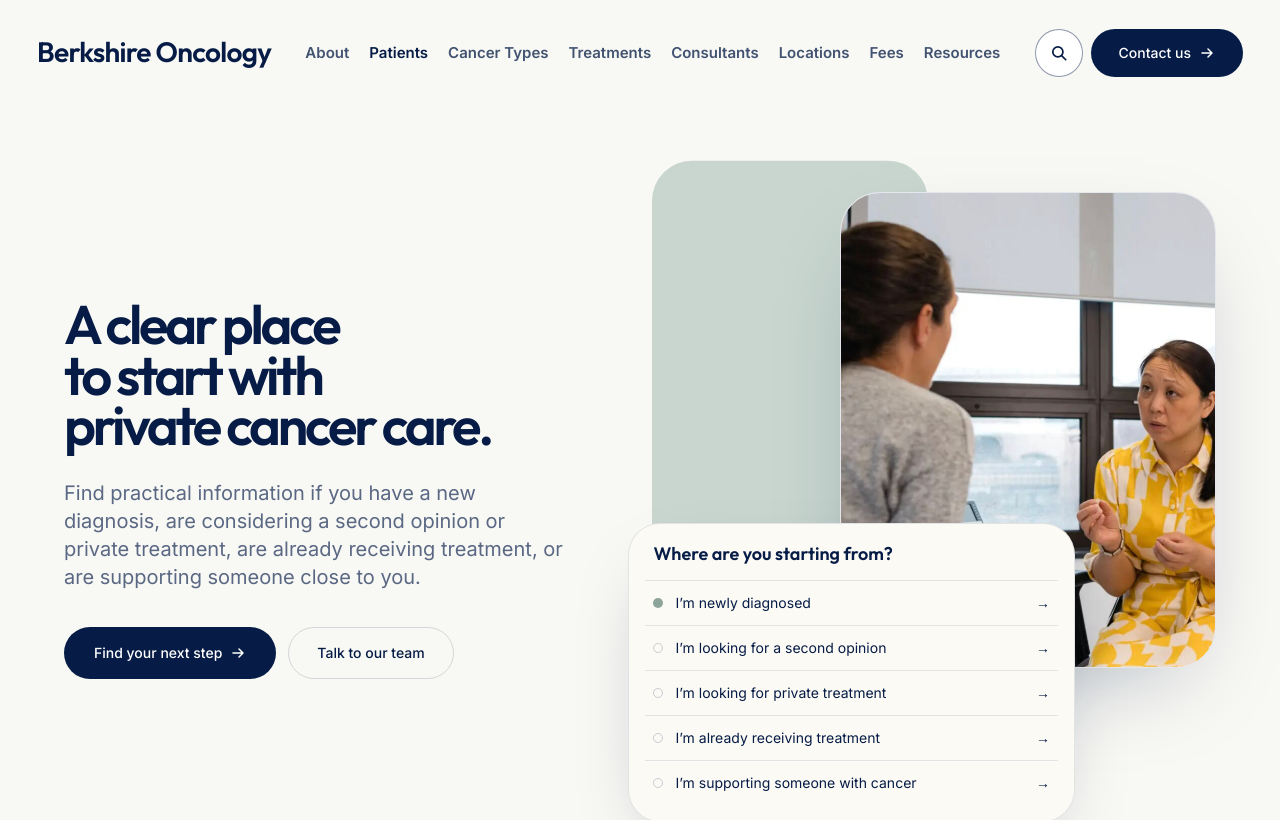
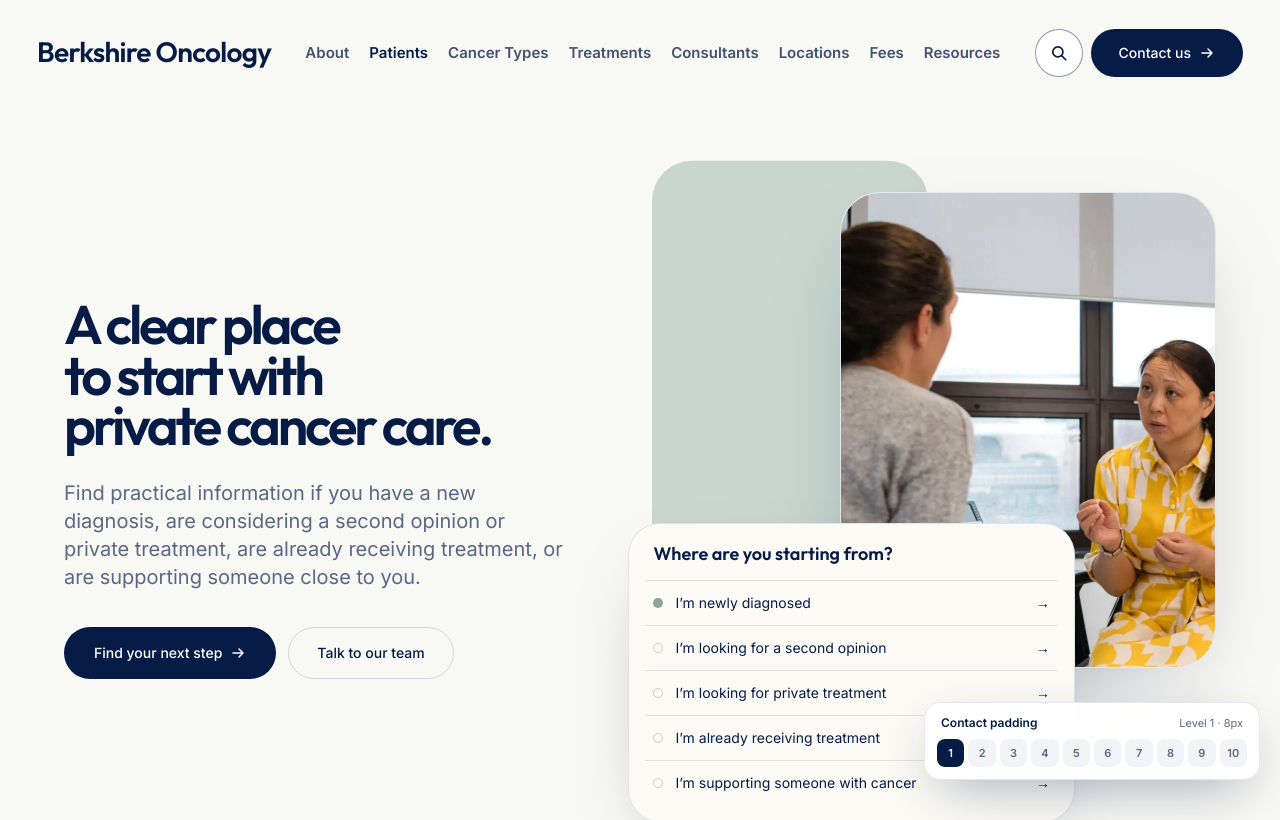
Before and after one commit to dordinator/berkshire-oncology-v2, a Next.js app: page /patients in a window 1280 px wide. Shown: the top 820 px of the page. Built offline with nearby package versions, Linux system fonts and the light colour scheme.

Commit message:
Add contact spacing preview control

```diff
--- a/src/app/patients/page.tsx
+++ b/src/app/patients/page.tsx
@@ -6,6 +6,7 @@
 import Reveal from "@/components/ui/Reveal";
 import PatientsHero from "@/components/sections/patients/PatientsHero";
 import PatientPathwayScroll from "@/components/sections/patients/PatientPathwayScroll";
+import PatientContactPaddingPreview from "@/components/sections/patients/PatientContactPaddingPreview";
 // The scroll choreography built for /resources — markup-free and generic, it
 // wires whatever data-fx hooks it finds. Mounted here WITHOUT IntensityStage,
 // so it runs at its default level 2 "Flowing": everything scrubbed, nothing
@@ -428,10 +429,7 @@
         </div>
       </section>
 
-      <section
-        id="contact-next-step"
-        className="flex scroll-mt-24 items-center bg-ink py-16 text-white md:py-20"
-      >
+      <PatientContactPaddingPreview>
         <div className="container-wide w-full">
           <div className="grid gap-12 lg:grid-cols-[minmax(0,0.95fr)_minmax(25rem,0.72fr)] lg:items-center lg:gap-[7vw]">
             <Reveal>
@@ -478,7 +476,7 @@
             </Reveal>
           </div>
         </div>
-      </section>
+      </PatientContactPaddingPreview>
     </>
   );
 }
--- /dev/null
+++ b/src/components/sections/patients/PatientContactPaddingPreview.tsx
@@ -0,0 +1,72 @@
+"use client";
+
+import { type ReactNode, useEffect, useState } from "react";
+
+const levels = [8, 16, 24, 32, 40, 48, 56, 64, 72, 80] as const;
+const storageKey = "berkshire-oncology:patients-contact-padding";
+const defaultLevel = 7;
+
+export default function PatientContactPaddingPreview({
+  children,
+}: {
+  children: ReactNode;
+}) {
+  const [selected, setSelected] = useState(defaultLevel);
+  const padding = levels[selected];
+
+  useEffect(() => {
+    const saved = Number(window.localStorage.getItem(storageKey));
+    if (Number.isInteger(saved) && saved >= 0 && saved < levels.length) {
+      setSelected(saved);
+    }
+  }, []);
+
+  const choose = (index: number) => {
+    setSelected(index);
+    window.localStorage.setItem(storageKey, String(index));
+  };
+
+  return (
+    <>
+      <section
+        id="contact-next-step"
+        className="flex scroll-mt-24 items-center bg-ink text-white"
+        style={{ paddingBlock: `${padding}px` }}
+      >
+        {children}
+      </section>
+
+      {process.env.NODE_ENV === "development" && (
+        <aside
+          aria-label="Contact section padding preview"
+          className="fixed bottom-5 right-4 z-[120] w-[min(21rem,calc(100vw-2rem))] rounded-2xl border border-ink/10 bg-white/95 p-3 text-ink shadow-[0_18px_55px_-18px_rgba(6,28,70,0.45)] backdrop-blur-md sm:right-5"
+        >
+          <div className="flex items-baseline justify-between gap-3 px-1">
+            <p className="text-xs font-semibold">Contact padding</p>
+            <output className="text-[11px] text-ink-muted">
+              Level {selected + 1} · {padding}px
+            </output>
+          </div>
+          <div className="mt-2 grid grid-cols-10 gap-1">
+            {levels.map((value, index) => (
+              <button
+                key={value}
+                type="button"
+                aria-label={`Set contact section padding to level ${index + 1}, ${value} pixels`}
+                aria-pressed={selected === index}
+                onClick={() => choose(index)}
+                className={`flex h-7 items-center justify-center rounded-lg text-[11px] font-semibold transition-colors ${
+                  selected === index
+                    ? "bg-ink text-white"
+                    : "bg-ink/[0.05] text-ink-muted hover:bg-ink/10 hover:text-ink"
+                }`}
+              >
+                {index + 1}
+              </button>
+            ))}
+          </div>
+        </aside>
+      )}
+    </>
+  );
+}
```
